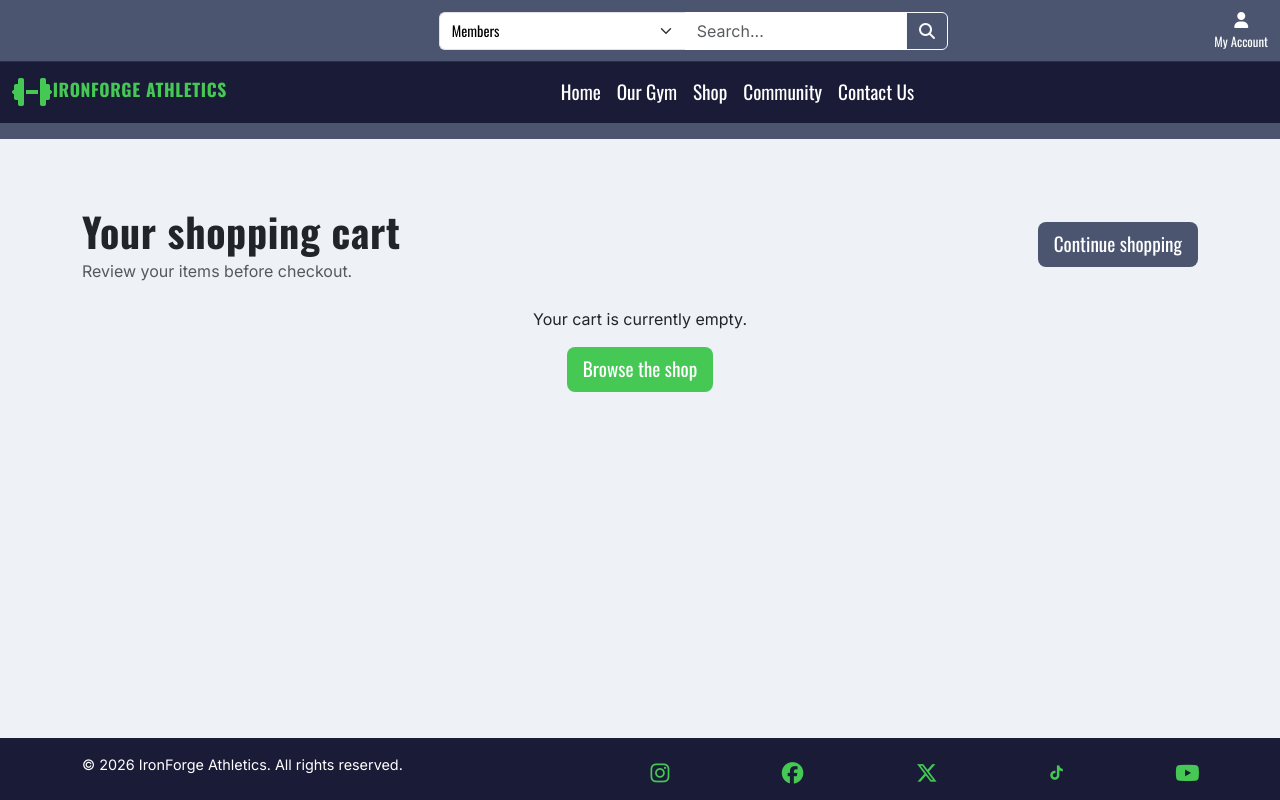
After one commit to alancoomeynts-hub/ironforge-athletics, a Django app: page /shop/cart/ in a window 1280 px wide. The commit adds this page. Run offline with Django 5.2, Linux system fonts and the light colour scheme; some libraries are stand-ins or nearby versions.

Commit message:
Add cart template, update shop.css and shop.js.

```diff
--- a/shop/static/css/shop.css
+++ b/shop/static/css/shop.css
@@ -58,3 +58,31 @@
     --bs-tooltip-bg: var(--secondary-color);
     --bs-tooltip-color: var(--text-color-light);
 }
+
+/*shop cart*/
+.cart__table-head tr th{
+    background-color: var(--secondary-color);
+    color: var(--text-color-light);
+    font-family: var(--font-heading);
+}
+
+.cart__product-name{
+    text-decoration: none;
+    color: var(--text-color);
+    }
+
+
+.cart__image{
+    min-width:30px ;
+    max-width: 120px;
+    height: 120px;
+    object-fit: contain;
+
+}
+
+.cart__update-form{
+
+    width: 100%;
+    max-width: 13rem;
+
+}
--- /dev/null
+++ b/shop/static/js/shop.js
@@ -0,0 +1,9 @@
+document.addEventListener('DOMContentLoaded', function() {
+
+    // Initialize Bootstrap tooltips
+        const tooltipTriggerList = document.querySelectorAll('[data-bs-toggle="tooltip"]')
+        tooltipTriggerList.forEach(function (tooltipTriggerEl) {
+            new bootstrap.Tooltip(tooltipTriggerEl)
+        });
+
+    });
--- /dev/null
+++ b/shop/templates/shop/cart.html
@@ -0,0 +1,118 @@
+{% extends "base.html" %}
+{% load static %}
+{% block extra_css %}
+    <link rel="stylesheet" href="{% static 'css/shop.css' %}">
+{% endblock %}
+{% block title %}
+    Your shopping cart
+{% endblock %}
+{% block content %}
+    <div class="container py-5">
+        <div class="d-flex flex-column flex-md-row justify-content-between align-items-md-center mb-4">
+            <div>
+                <h1 class="mb-1">Your shopping cart</h1>
+                <p class="text-muted mb-0">Review your items before checkout.</p>
+            </div>
+            <a href="{% url 'shop:product_list' %}"
+               class="btn cta-btn-secondary mt-3 mt-md-0">Continue shopping</a>
+        </div>
+        {% if cart %}
+            <div class="table-responsive">
+            <!-- Bootstrap table to display cart items-->
+                <table class="table table-sm table-hover align-middle cart__table">
+                    <thead class="cart__table-head">
+                        <tr>
+                            <th scope="col">Product</th>
+                            <th scope="col">Quantity</th>
+                            <th scope="col" class="text-center">Remove</th>
+                            <th scope="col" class="text-end">Unit price</th>
+                            <th scope="col" class="text-end">Price</th>
+                        </tr>
+                    </thead>
+                    <tbody>
+                        {% for item in cart %}
+                            {% with product=item.product %}
+                                <tr>
+                                    <td>
+                                        <div class="d-flex align-items-center gap-3">
+                                            <a href="{% url 'shop:product_detail' product.id product.slug %}"
+                                               class=" cart__image-container d-none d-md-flex align-items-center justify-content-center">
+                                                {% if product.image %}
+                                                    <img src="{{ product.image.url }}"
+                                                         alt="{{ product.name }}"
+                                                         class="img-fluid cart__image">
+                                                {% else %}
+                                                    <img src="{% static 'media/default-product.jpeg' %}"
+                                                         alt="{{ product.name }}"
+                                                         class="img-fluid cart__image ">
+                                                {% endif %}
+                                            </a>
+                                            <a href="{% url 'shop:product_detail' product.id product.slug %}"
+                                               data-bs-toggle="tooltip"
+                                               data-bs-placement="bottom"
+                                               data-bs-custom-class="tooltip-grey"
+                                               data-bs-title="Go to Product"
+                                               aria-label="Go to Product"
+                                               class="cart__product-name">{{ product.name }}</a>
+                                        </div>
+                                    </td>
+                                    <td>
+                                        <form action="" method="post" class="cart__update-form">
+                                            {% csrf_token %}
+                                            <label for="quantity-{{ product.id }}" class="visually-hidden">Quantity for {{ product.name }}</label>
+                                            <div class="input-group input-group-sm">
+                                                <input id="quantity-{{ product.id }}"
+                                                       type="number"
+                                                       name="quantity"
+                                                       value="{{ item.quantity }}"
+                                                       min="1"
+                                                       class="form-control cart__quantity-input">
+                                                <button type="submit" class="btn cta-btn-secondary">Update</button>
+                                            </div>
+                                        </form>
+                                    </td>
+                                    <td>
+                                        <div class="d-flex justify-content-center">
+                                        <form action="{% url 'shop:cart_remove' product.id %}" method="post">
+                                            {% csrf_token %}
+                                            <button type="submit"
+                                                    data-bs-toggle="tooltip"
+                                                    data-bs-placement="bottom"
+                                                    data-bs-custom-class="tooltip-grey"
+                                                    data-bs-title="Remove from cart"
+                                                    aria-label="Remove from Cart"
+                                                    class="btn btn-outline-danger">
+                                                <i class="fa-solid fa-trash-can"></i>
+                                            </button>
+                                        </form>
+                                        </div>
+                                    </td>
+                                    <td class="text-end text-nowrap">€{{ item.price|floatformat:2 }}</td>
+                                    <td class="text-end text-nowrap fw-semibold">€{{ item.total_price|floatformat:2 }}</td>
+                                </tr>
+                            {% endwith %}
+                        {% endfor %}
+                    </tbody>
+                    <tfoot>
+                        <tr class="table-light">
+                            <th colspan="4" class="text-end">Total</th>
+                            <th class="text-end text-nowrap">€{{ cart.get_total_price|floatformat:2 }}</th>
+                        </tr>
+                    </tfoot>
+                </table>
+            </div>
+            <div class="d-flex justify-content-end mt-4">
+                <a href="#" class="btn cta-btn">Checkout</a>
+            </div>
+        {% else %}
+            <div class="text-center pb-3">Your cart is currently empty.</div>
+            <div class="text-center">
+                <a href="{% url 'shop:product_list' %}" class="btn cta-btn">Browse the shop</a>
+            </div>
+        {% endif %}
+    </div>
+{% endblock %}
+{% block extra_js %}
+    {{ block.super }}
+    <script src="{% static 'js/shop.js' %}"> </script>
+{% endblock %}
--- a/static/css/base.css
+++ b/static/css/base.css
@@ -117,7 +117,7 @@ main{
 .cta-btn:focus{
     background-color: var(--cta-hover);
     color: var(--text-color-light);
-    transform: translateX(-0.25rem) translateY(-0.25rem);
+
 }
 
 .cta-btn-secondary{
@@ -138,7 +138,7 @@ main{
 .cta-btn-secondary:focus{
     background-color: var(--cta-secondary-hover);
     color: var(--text-color-light);
-    transform: translateX(-0.25rem) translateY(-0.25rem);
+
 }
 
 /* Navbar Styles */
```
